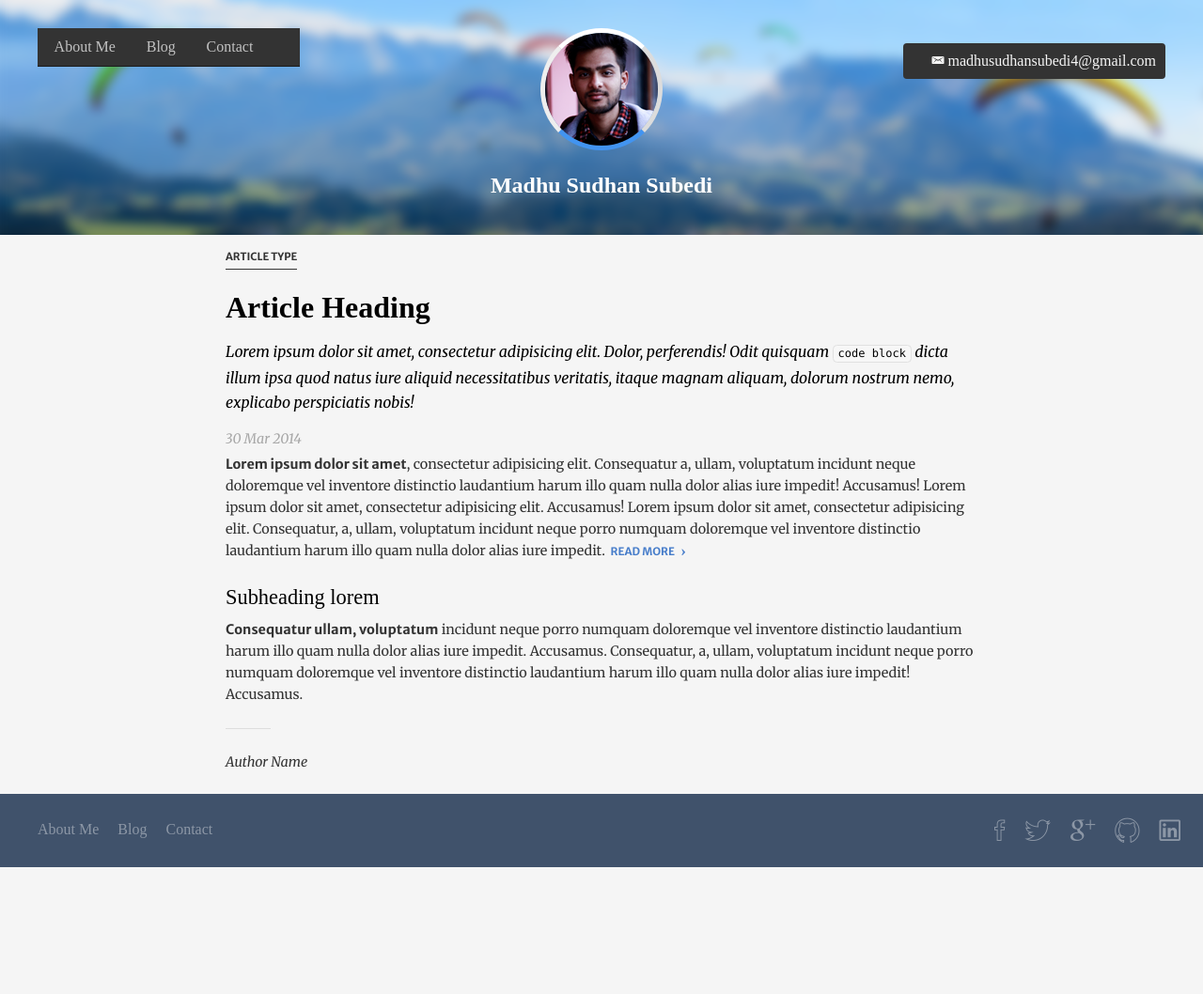
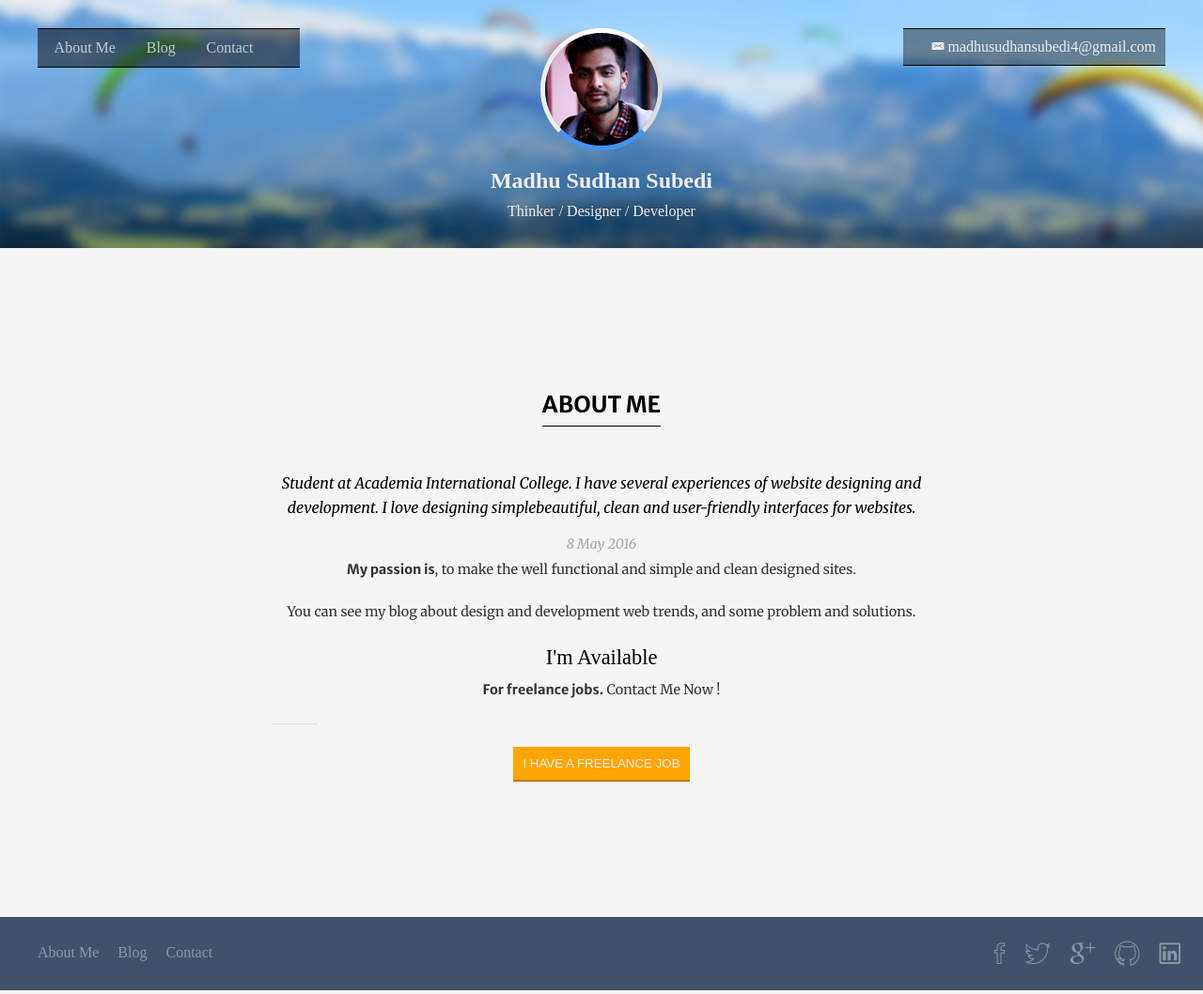
Before and after one commit to madhusudhan1234/Portfolio, a plain HTML site: page index.html at #!/about in a window 1280 px wide. Shown: the whole page at 94% size. Before the commit the page ends 927 px from the top, so only its background shows below. Drawn offline with nearby package versions, Linux system fonts and the light colour scheme; some packages are replaced by stand-ins of ours; a web font is replaced by a local one.

Commit message:
adding some conetent to the contact Page

```diff
--- a/index.html
+++ b/index.html
@@ -9,7 +9,7 @@
     <link href='//fonts.googleapis.com/css?family=Merriweather:400,300,300italic,400italic,700,700italic,900,900italic' rel='stylesheet' type='text/css'>
     <link href='//fonts.googleapis.com/css?family=Merriweather+Sans:400,300,300italic,400italic,700italic,700,800,800italic' rel='stylesheet' type='text/css'>
 </head>
-<body>
+<body ng-app="madhuApp">
     <header class="header">
         <div class="header-container">
             <div class="row">
@@ -18,17 +18,17 @@
                         <a href="javascript:void(0)" class="navigation-menu-button" id="js-mobile-menu">MENU</a>
                         <nav role="navigation">
                             <ul id="js-navigation-menu" class="navigation-menu show">
-                                <li class="nav-link"><a href="javascript:void(0)">About Me</a></li>
-                                <li class="nav-link"><a href="javascript:void(0)">Blog</a></li>
-                                <li class="nav-link"><a href="javascript:void(0)">Contact</a></li>
+                                <li class="nav-link"><a href="#about">About Me</a></li>
+                                <li class="nav-link"><a href="#blog">Blog</a></li>
+                                <li class="nav-link"><a href="#contact">Contact</a></li>
                             </ul>
                         </nav>
                     </div>
                 </div>
                 <div class="image">
                     <img src="images/wordpress.png"/>
-                    <!--<div class="clear"></div>-->
                     <h2>Madhu Sudhan Subedi</h2>
+                    <p>Thinker / Designer / Developer</p>
                 </div>
                 <div class="email">
                     <p class="email-icon">
@@ -40,32 +40,14 @@
         </div>
     </header>
 
-    <div class="articles">
+    <div class="page {{ pageClass }}" ng-view></div>
 
-            <article class="type-system-serif">
-                <p class="type">Article Type</p>
-                <h1>Article Heading</h1>
-                <h2>Lorem ipsum dolor sit amet, consectetur adipisicing elit. Dolor, perferendis! Odit quisquam <code>code block</code> dicta illum ipsa quod natus iure aliquid necessitatibus veritatis, itaque magnam aliquam, dolorum nostrum nemo, explicabo perspiciatis nobis!</h2>
-                <p class="date">30 Mar 2014</p>
-                <p><span>Lorem ipsum dolor sit amet</span>, consectetur adipisicing elit. Consequatur a, ullam, voluptatum incidunt neque doloremque vel inventore distinctio laudantium harum</a> illo quam nulla dolor alias iure impedit! Accusamus! Lorem ipsum dolor sit amet, consectetur adipisicing elit. Accusamus! Lorem ipsum dolor sit amet, consectetur adipisicing elit. Consequatur, a, ullam, voluptatum incidunt neque porro numquam doloremque vel inventore distinctio laudantium harum illo quam nulla dolor alias iure impedit.
-                    <a href="javascript:void(0)" class="read-more">Read More <span>&rsaquo;</span></a>
-                </p>
-                <h3>Subheading lorem</h3>
-                <p><span>Consequatur ullam, voluptatum</span> incidunt neque porro numquam doloremque vel inventore distinctio laudantium harum illo quam nulla dolor alias iure impedit. Accusamus. Consequatur, a, ullam, voluptatum incidunt neque porro numquam doloremque vel inventore distinctio laudantium harum illo quam nulla dolor alias iure impedit! Accusamus.</p>
-                <hr>
-                <p class="author">Author Name</p>
-            </article>
-    </div>
-
-    <!--<div class="wrapper-for-content-outside-of-footer">
-   Uncomment this whole section for a sticky footer. The content of the page should be inside of this .wrapper-for-content-outside-of-footer
-</div>-->
 
     <footer class="footer-2" role="contentinfo">
         <ul>
-            <li><a href="javascript:void(0)">About Me</a></li>
-            <li><a href="javascript:void(0)">Blog</a></li>
-            <li><a href="javascript:void(0)">Contact</a></li>
+            <li><a href="#about">About Me</a></li>
+            <li><a href="#blog">Blog</a></li>
+            <li><a href="#contact">Contact</a></li>
         </ul>
 
         <div class="footer-secondary-links">
@@ -90,9 +72,14 @@
             </ul>
         </div>
     </footer>
-
-
     <script src="js/jquery.js"></script>
     <script src="js/main.js"></script>
+
+    <!-- SPELLS -->
+    <!-- load angular and angular route via CDN -->
+    <script src="https://ajax.googleapis.com/ajax/libs/angularjs/1.2.25/angular.min.js"></script>
+    <script src="https://ajax.googleapis.com/ajax/libs/angularjs/1.2.25/angular-route.js"></script>
+    <script src="http://ajax.googleapis.com/ajax/libs/angularjs/1.2.13/angular-animate.js"></script>
+    <script src="scripts.js"></script>
 </body>
 </html>
--- /dev/null
+++ b/pages/about.html
@@ -0,0 +1,14 @@
+<div class="articles">
+
+    <article class="type-system-serif">
+        <h1 class="type">About Me</h1>
+        <h2>{{ message}}</h2>
+        <p class="date">8 May 2016</p>
+        <p><span>My passion is</span>, to make the well functional and simple and clean designed sites.</p>
+        <p>You can see my blog about design and development web trends, and some problem and solutions.</p>
+        <h3>I'm Available </h3>
+        <p><span>For freelance jobs.</span> Contact Me Now !</p>
+        <hr>
+        <a href=""><button class="btn btn-freelance">i have a freelance job</button></a>
+    </article>
+</div>
--- /dev/null
+++ b/scripts.js
@@ -0,0 +1,51 @@
+// script.js
+
+    // create the module and name it scotchApp
+        // also include ngRoute for all our routing needs
+    var scotchApp = angular.module('madhuApp', ['ngRoute', 'ngAnimate']);
+
+    // configure our routes
+    scotchApp.config(function($routeProvider) {
+        $routeProvider
+
+            // route for the About page
+            .when('/', {
+                templateUrl : 'pages/about.html',
+                controller  : 'AboutController'
+            })
+            .when('/about', {
+                templateUrl : 'pages/about.html',
+                controller  : 'AboutController'
+            })
+
+            // route for the Blog page
+            .when('/blog', {
+                templateUrl : 'pages/blog.html',
+                controller  : 'BlogController'
+            })
+
+            // route for the contact page
+            .when('/contact', {
+                templateUrl : 'pages/contact.html',
+                controller  : 'ContactController'
+            });
+    });
+
+    // create the controller and inject Angular's $scope
+    scotchApp.controller('AboutController', function($scope) {
+        // create a message to display in our view
+        $scope.message = 'Student at Academia International College. I have several experiences of website designing and development. I love designing simplebeautiful, clean and user-friendly interfaces for websites.';
+        $scope.pageClass = 'page-about';
+    });
+
+    scotchApp.controller('BlogController', function($scope) {
+        $scope.message = 'Blog Psots are coming Soon !';
+        $scope.pageClass = 'page-blog';
+    });
+    // home page controller
+
+
+    scotchApp.controller('ContactController', function($scope) {
+        $scope.message = 'Contact Me';
+        $scope.pageClass = 'page-contact';
+    });
--- /dev/null
+++ b/scss/components/buttons.scss
@@ -0,0 +1,12 @@
+.btn{
+  padding:10px;
+  border-radius: 0;
+  border:none;
+}
+.btn-freelance{
+  @include linear-gradient(to top, orange, orange);
+  text-transform: uppercase;
+  color: #eeeeee;
+  cursor: pointer;
+  border-bottom: 2px solid chocolate;
+}
--- a/scss/layouts/_header.scss
+++ b/scss/layouts/_header.scss
@@ -8,6 +8,7 @@ body{
 .header{
   background-image: url(/images/holiday-1354563_1920.png);
   background-repeat: no-repeat;
+  background-size: cover;
   padding:30px 0 30px 0;
 }
 .header-container{
@@ -16,6 +17,9 @@ body{
     @include span-columns(12);
     .image{
       @include span-columns(6 of 12);
+      @media(max-width:768px){
+        @include span-columns(12 of 12);
+      }
       text-align: center;
       img{
         border-radius: 100px;
@@ -27,8 +31,12 @@ body{
       }
       h2{
         text-shadow: #4294f0;
-        color:#ffffff;
-        padding-top:0;
+        color:#eeeeee;
+        padding-top:15px;
+      }
+      p{
+        color:#eeeeee;
+        padding-top:10px;
       }
     }
     div.navigation {
@@ -38,7 +46,7 @@ body{
       $dark-gray: #333 !default;
       $large-screen: 53.75em !default;
       $navigation-padding: 1em;
-      $navigation-background: $dark-gray;
+      $navigation-background: rgba(0,0,0,0.5);
       $navigation-color: transparentize(white, 0.3);
       $navigation-color-hover: white;
       $navigation-height: 40px;
@@ -52,9 +60,13 @@ body{
       $navigation-submenu-width: 12em;
       $horizontal-bar-mode: $large-screen;
       @include span-columns(3 of 12);
+      @media(max-width:768px){
+        @include span-columns(12 of 12);
+      }
 
       background-color: $navigation-background;
-      border-bottom: 1px solid darken($navigation-background, 10);
+      border-bottom: 1px solid darken(#000000, 10);
+      border-top: 1px solid darken(#000000, 10);
       min-height: $navigation-height;
       z-index: 999;
 
@@ -163,12 +175,17 @@ body{
 
     .email{
       @include span-columns(3 of 12);
+      @media(max-width:768px){
+        @include span-columns(12 of 12);
+      }
+
       .email-icon{
         text-align: right;
-        color:#f5f5f5;
-        background-color: #333333;
+        color:#eeeeee;
+        background-color: rgba(0,0,0,0.4);
         padding:10px;
-        border-radius: 4px;
+        border-bottom: 1px solid darken(#000000, 10);
+        border-top: 1px solid darken(#000000, 10);
       }
     }
 
--- a/scss/layouts/_reset.scss
+++ b/scss/layouts/_reset.scss
@@ -3,3 +3,7 @@ body{
   margin:0;
   padding:0;
 }
+h2,p{
+  padding:0;
+  margin:0;
+}
--- a/scss/main.scss
+++ b/scss/main.scss
@@ -4,4 +4,6 @@
 @import "layouts/header";
 @import "layouts/footer";
 
+@import "components/buttons";
+
 @import "typography/type-system-serif";
--- a/scss/typography/type-system-serif.scss
+++ b/scss/typography/type-system-serif.scss
@@ -1,5 +1,5 @@
 .articles{
-  @include outer-container(800px);
+  @include outer-container(700px);
 }
 article.type-system-serif {
   $base-border-radius: 3px !default;
@@ -16,6 +16,8 @@ article.type-system-serif {
 
   font-family: $serif-2;
   text-align: left;
+  padding:9em 0;
+  text-align: center;
 
   h1, h2, h3, p {
     margin: 0;
@@ -43,7 +45,7 @@ article.type-system-serif {
     border-bottom: 1px solid;
     display: inline-block;
     font-family: $sans-serif;
-    font-size: 0.7em;
+    font-size: 24px;
     font-weight: 700;
     margin-bottom: 2em;
     padding: 0.3em 0;
```
Also changed, not shown: pages/blog.html (added, +1 -0 lines), pages/contact.html (added, +11 -0 lines), css/main.css.
